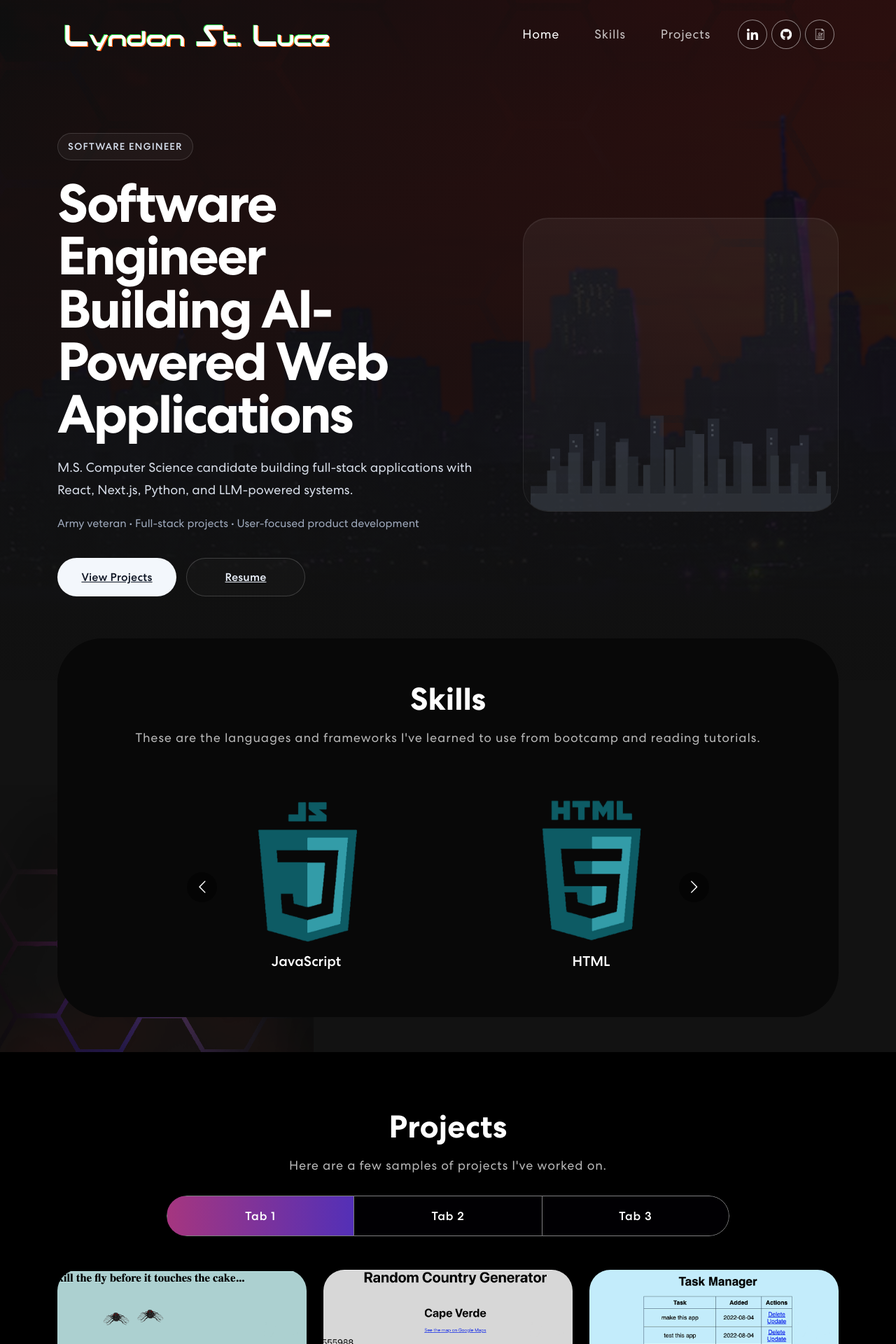
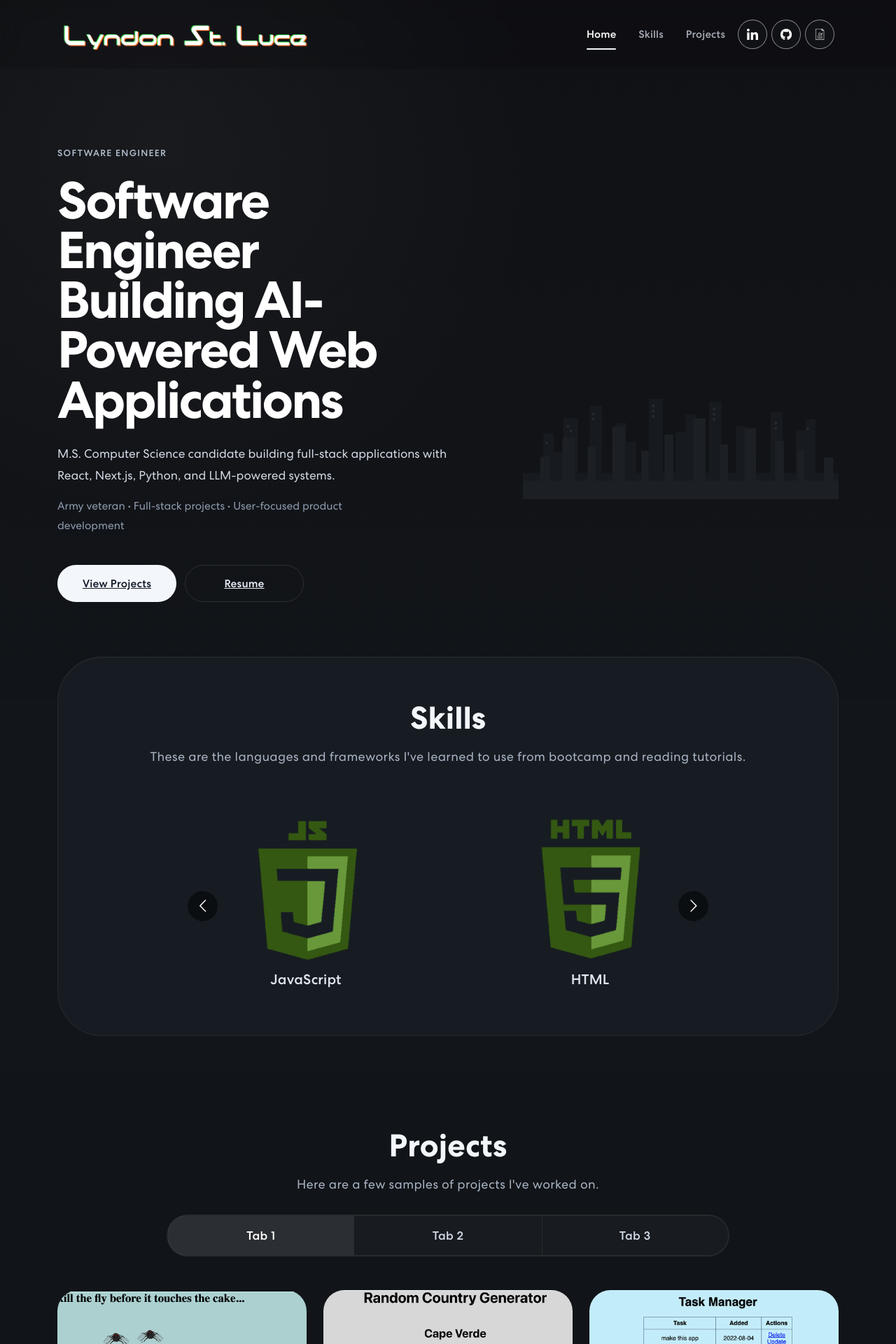
Before and after one commit to LyndonYRB/portfolio2022, a React (Create React App) app: page / in a window 1280 px wide. Shown: the top 1920 px of the page at 70% size. Built offline with nearby package versions, Linux system fonts and the light colour scheme.

Commit message:
modernize hero, nav, and resume links

```diff
--- a/src/App.css
+++ b/src/App.css
@@ -26,14 +26,23 @@
 
 html {
   scroll-behavior: smooth;
-  scroll-padding-top: 75px;
+  scroll-padding-top: 108px;
+}
+
+#home,
+#skills {
+  scroll-margin-top: 108px;
+}
+
+#project {
+  scroll-margin-top: 72px;
 }
 
 body {
   font-weight: 400;
   overflow-x: hidden;
   position: relative;
-  background-color: #121212 !important;
+  background-color: #101114 !important;
   color: #fff !important;
   font-family: 'Centra', sans-serif !important;
 }
@@ -85,44 +94,66 @@ input:focus, textarea:focus, select:focus {
 
 /*Navbar Css */
 nav.navbar {
-  padding: 18px 0;
-  position: fixed;
+  padding: 20px 0;
   width: 100%;
-  top: 0;
   z-index: 9999;
-  transition:  0.32s ease-in-out;
+  transition: padding 0.24s ease, background-color 0.24s ease, box-shadow 0.24s ease, backdrop-filter 0.24s ease;
+  background: rgba(10, 10, 12, 0.18);
+  backdrop-filter: blur(14px);
 }
 nav.navbar.scrolled {
-  padding: 0px 0;
-  background-color: #010101;
+  padding: 14px 0;
+  background: rgba(10, 10, 12, 0.86);
+  box-shadow: 0 10px 28px rgba(0, 0, 0, 0.2);
 }
 nav.navbar a.navbar-brand {
-    width: 9%;
+    width: clamp(72px, 8vw, 92px);
 }
 nav.navbar .navbar-nav .nav-link.navbar-link {
-  font-weight: 400;
-  color: #fff !important;
-  letter-spacing: 0.8px;
-  padding: 0 25px;
-  font-size: 18px;
-  opacity: 0.75;
+  font-weight: 500;
+  color: #D6DDEA !important;
+  letter-spacing: 0.01em;
+  padding: 10px 0;
+  margin: 0 0 0 32px;
+  font-size: 15px;
+  opacity: 0.74;
+  position: relative;
+  transition: color 0.2s ease, opacity 0.2s ease;
 }
 nav.navbar .navbar-nav a.nav-link.navbar-link:hover,
 nav.navbar .navbar-nav a.nav-link.navbar-link.active {
     opacity: 1;
+    color: #FFFFFF !important;
+}
+nav.navbar .navbar-nav .nav-link.navbar-link::after {
+  content: "";
+  position: absolute;
+  left: 0;
+  right: 0;
+  bottom: -2px;
+  height: 2px;
+  border-radius: 999px;
+  background: #F3F7FC;
+  transform: scaleX(0);
+  transform-origin: center;
+  transition: transform 0.2s ease;
+}
+nav.navbar .navbar-nav .nav-link.navbar-link:hover::after,
+nav.navbar .navbar-nav .nav-link.navbar-link.active::after {
+  transform: scaleX(1);
 }
 span.navbar-text {
     display: flex;
     align-items: center;
+    margin-left: 18px;
 }
 .social-icon {
     display: inline-block;
-    margin-left: 14px;
 }
 .social-icon a {
     width: 42px;
     height: 42px;
-    background: rgba(9, 9, 9, 0.1);
+    background: rgba(255, 255, 255, 0.02);
     display: inline-flex;
     border-radius: 50%;
     margin-right: 6px;
@@ -151,40 +182,6 @@ span.navbar-text {
 }
 .social-icon a:hover img {
 	filter: brightness(0) saturate(100%) invert(0%) sepia(7%) saturate(98%) hue-rotate(346deg) brightness(95%) contrast(86%);
-}
-.navbar-text button {
-  font-weight: 700;
-  color: #fff;
-  border: 1px solid #fff;
-  padding: 18px 34px;
-  font-size: 18px;
-  margin-left: 18px;
-	position: relative;
-	background-color: transparent;
-	transition: 0.3s ease-in-out;
-}
-.navbar-text button span {
-  z-index: 1;
-}
-.navbar-text button::before {
-  content: "";
-  width: 0%;
-  height: 100%;
-  position: absolute;
-  background-color: #fff;
-  left: 0;
-  top: 0;
-  z-index: -1;
-  transition: 0.3s ease-in-out;
-}
-.navbar-text button:hover {
-  color: #121212;
-}
-.navbar-text button:hover::before {
-	content: "";
-	width: 100%;
-	height: 100%;
-	position: absolute;
 }
 nav.navbar .navbar-toggler:active,
 nav.navbar .navbar-toggler:focus {
@@ -232,21 +229,56 @@ nav.navbar .navbar-toggler[aria-expanded="true"] .navbar-toggler-icon {
 	border-color: transparent;
 }
 
+@media (max-width: 991px) {
+  nav.navbar {
+    padding: 16px 0;
+    background: rgba(10, 10, 12, 0.78);
+  }
+  nav.navbar .navbar-collapse {
+    margin-top: 18px;
+    padding: 20px;
+    border-radius: 24px;
+    background: rgba(13, 13, 17, 0.94);
+    border: 1px solid rgba(255, 255, 255, 0.08);
+    box-shadow: 0 14px 36px rgba(0, 0, 0, 0.22);
+  }
+  nav.navbar .navbar-nav .nav-link.navbar-link {
+    margin: 0;
+    padding: 12px 0;
+  }
+  nav.navbar .navbar-nav .nav-link.navbar-link::after {
+    right: auto;
+    width: 28px;
+    bottom: 6px;
+    transform-origin: left center;
+  }
+  span.navbar-text {
+    flex-direction: column;
+    align-items: flex-start;
+    gap: 18px;
+    margin: 18px 0 0 0;
+  }
+  .social-icon {
+    display: flex;
+    gap: 8px;
+  }
+  .social-icon a {
+    margin-right: 0;
+  }
+}
+
 /* Banner CSS */
 .banner {
   margin-top: 0;
-  padding: 190px 0 120px 0;
-  background-image: url('./materials/banner-bg.png');
-  background-position: top center;
-  background-size: cover;
-  background-repeat: no-repeat;
+  padding: 206px 0 138px 0;
+  background: linear-gradient(180deg, #101114 0%, #111317 58%, #111418 100%);
   position: relative;
 }
 .banner::before {
   content: "";
   position: absolute;
   inset: 0;
-  background: linear-gradient(180deg, rgba(18, 18, 18, 0.78) 0%, rgba(18, 18, 18, 0.92) 100%);
+  background: radial-gradient(circle at 18% 20%, rgba(255, 255, 255, 0.035) 0%, rgba(255, 255, 255, 0) 42%);
   pointer-events: none;
 }
 .banner .container {
@@ -254,61 +286,61 @@ nav.navbar .navbar-toggler[aria-expanded="true"] .navbar-toggler-icon {
   z-index: 1;
 }
 .banner-row {
-  min-height: 72vh;
+  min-height: 76vh;
 }
 .banner-copy {
-  max-width: 620px;
+  max-width: 600px;
 }
 .banner-kicker {
   display: inline-flex;
   align-items: center;
-  padding: 8px 14px;
-  border: 1px solid rgba(255, 255, 255, 0.14);
+  padding: 0;
+  border: 0;
   border-radius: 999px;
-  background: rgba(255, 255, 255, 0.04);
-  color: #D4DCEA;
-  font-size: 14px;
+  background: transparent;
+  color: #B3BFCE;
+  font-size: 13px;
   font-weight: 500;
-  letter-spacing: 0.08em;
+  letter-spacing: 0.1em;
   text-transform: uppercase;
-  margin-bottom: 24px;
+  margin-bottom: 22px;
 }
 .banner h1 {
-  max-width: 11ch;
-  font-size: clamp(3.2rem, 6vw, 5.4rem);
+  max-width: 10.8ch;
+  font-size: clamp(3.2rem, 5.8vw, 5.15rem);
   font-weight: 700;
   letter-spacing: -0.04em;
-  line-height: 0.98;
-  margin-bottom: 24px;
+  line-height: 0.96;
+  margin-bottom: 26px;
   text-wrap: balance;
 }
 .banner .banner-lead {
-  color: #D7DDE8;
-  font-size: 1.15rem;
-  line-height: 1.7;
-  max-width: 52ch;
-  margin-bottom: 18px;
+  color: #D3DAE5;
+  font-size: 1.08rem;
+  line-height: 1.8;
+  max-width: 50ch;
+  margin-bottom: 14px;
 }
 .banner .banner-credibility {
-  color: #9FAABD;
-  font-size: 1rem;
-  line-height: 1.7;
-  max-width: 50ch;
-  margin-bottom: 36px;
+  color: #8F9CAF;
+  font-size: 0.98rem;
+  line-height: 1.8;
+  max-width: 48ch;
+  margin-bottom: 42px;
 }
 .banner-actions {
   display: flex;
   flex-wrap: wrap;
-  gap: 14px;
+  gap: 12px;
 }
 .banner-btn {
   display: inline-flex;
   align-items: center;
   justify-content: center;
   min-width: 170px;
-  padding: 16px 24px;
+  padding: 15px 24px;
   border-radius: 999px;
-  font-size: 1rem;
+  font-size: 0.97rem;
   font-weight: 500;
   letter-spacing: 0.01em;
   transition: background-color 0.2s ease, border-color 0.2s ease, color 0.2s ease, transform 0.2s ease;
@@ -325,46 +357,47 @@ nav.navbar .navbar-toggler[aria-expanded="true"] .navbar-toggler-icon {
   background: #FFFFFF;
 }
 .banner-btn-secondary {
-  border: 1px solid rgba(255, 255, 255, 0.18);
-  background: rgba(255, 255, 255, 0.02);
+  border: 1px solid rgba(255, 255, 255, 0.12);
+  background: transparent;
   color: #E8EEF8;
 }
 .banner-btn-secondary:hover {
   color: #FFFFFF;
-  border-color: rgba(255, 255, 255, 0.28);
-  background: rgba(255, 255, 255, 0.06);
+  border-color: rgba(255, 255, 255, 0.2);
+  background: rgba(255, 255, 255, 0.03);
 }
 .banner-visual {
   display: flex;
   justify-content: flex-end;
+  align-items: flex-end;
 }
 .banner-visual-frame {
   width: min(100%, 520px);
-  min-height: 420px;
+  min-height: 360px;
   display: flex;
   align-items: flex-end;
   justify-content: center;
-  padding: 28px 10px 0;
-  border-radius: 36px;
-  background: linear-gradient(180deg, rgba(255, 255, 255, 0.05) 0%, rgba(255, 255, 255, 0.015) 100%);
-  border: 1px solid rgba(255, 255, 255, 0.08);
-  box-shadow: inset 0 1px 0 rgba(255, 255, 255, 0.06);
+  padding: 0;
+  border-radius: 0;
+  background: transparent;
+  border: 0;
+  box-shadow: none;
   overflow: hidden;
 }
 .banner-skyline {
   width: 100%;
-  max-width: 500px;
-  opacity: 0.4;
-  filter: saturate(0.7);
+  max-width: 480px;
+  opacity: 0.2;
+  filter: saturate(0.45) brightness(0.92);
 }
 
 @media (max-width: 991px) {
   .banner {
-    padding: 150px 0 90px 0;
+    padding: 166px 0 98px 0;
   }
   .banner-row {
     min-height: auto;
-    row-gap: 36px;
+    row-gap: 52px;
   }
   .banner-copy {
     max-width: none;
@@ -377,27 +410,27 @@ nav.navbar .navbar-toggler[aria-expanded="true"] .navbar-toggler-icon {
   }
   .banner-visual-frame {
     width: 100%;
-    min-height: 300px;
+    min-height: 240px;
   }
 }
 
 @media (max-width: 767px) {
   .banner {
-    padding: 135px 0 72px 0;
+    padding: 146px 0 78px 0;
   }
   .banner-kicker {
-    margin-bottom: 18px;
+    margin-bottom: 16px;
   }
   .banner h1 {
     max-width: none;
     margin-bottom: 18px;
   }
   .banner .banner-lead {
-    font-size: 1.05rem;
+    font-size: 1rem;
   }
   .banner .banner-credibility {
     font-size: 0.95rem;
-    margin-bottom: 28px;
+    margin-bottom: 30px;
   }
   .banner-actions {
     flex-direction: column;
@@ -407,12 +440,10 @@ nav.navbar .navbar-toggler[aria-expanded="true"] .navbar-toggler-icon {
     width: 100%;
   }
   .banner-visual-frame {
-    min-height: 220px;
-    padding-top: 16px;
-    border-radius: 28px;
+    min-height: 180px;
   }
   .banner-skyline {
-    opacity: 0.32;
+    opacity: 0.16;
   }
 }
 
@@ -420,22 +451,26 @@ nav.navbar .navbar-toggler[aria-expanded="true"] .navbar-toggler-icon {
 .skill {
   padding: 0 0 50px 0;
   position: relative;
+  background: #12161B;
 }
 .skill-bx {
-  background: #080808;
+  background: #171C22;
+  border: 1px solid rgba(255, 255, 255, 0.06);
   border-radius: 64px;
   text-align: center;
   padding: 60px 50px;
   margin-top: -60px;
+  box-shadow: inset 0 1px 0 rgba(255, 255, 255, 0.03);
 }
 .skill h2 {
 	font-size: 45px;
 	font-weight: 700;
+  color: #F3F7FC;
 }
 .skill p {
-    color: #B8B8B8;
+    color: #A9B4C4;
     font-size: 18px;
-    letter-spacing: 0.8px;
+    letter-spacing: 0.02em;
     line-height: 1.5em;
     margin: 14px 0 75px 0;
 }
@@ -448,16 +483,17 @@ nav.navbar .navbar-toggler[aria-expanded="true"] .navbar-toggler-icon {
   width: 50%;
   margin: 0 auto 15px auto;
 }
+.skill-slider .item h5 {
+  color: #DDE5F0;
+  font-weight: 500;
+  letter-spacing: 0.01em;
+}
 .background-image-left {
-  top: 28%;
-  position: absolute;
-  bottom: 0;
-  width: 35%;
-  z-index: -4;
+  display: none;
 }
 .item {
 
-  filter:hue-rotate(90deg);
+  filter: saturate(0.92);
 
 }
 
@@ -465,17 +501,18 @@ nav.navbar .navbar-toggler[aria-expanded="true"] .navbar-toggler-icon {
 .project {
   padding: 80px 0;
   position: relative;
-  background-color: black;
+  background: #111418;
 }
 .project h2 {
 	font-size: 45px;
 	font-weight: 700;
   text-align: center;
+  color: #F3F7FC;
 }
 .project p {
-  color: #B8B8B8;
+  color: #A9B4C4;
   font-size: 18px;
-  letter-spacing: 0.8px;
+  letter-spacing: 0.02em;
   line-height: 1.5em;
   margin: 14px auto 30px auto;
   text-align: center;
@@ -485,7 +522,8 @@ nav.navbar .navbar-toggler[aria-expanded="true"] .navbar-toggler-icon {
   width: 72%;
   margin: 0 auto;
   border-radius: 50px;
-  background-color: rgba(10, 1, 31, 0.1);
+  background-color: rgba(255, 255, 255, 0.03);
+  border: 1px solid rgba(255, 255, 255, 0.06);
   overflow: hidden;
 }
 .project .nav.nav-pills .nav-item {
@@ -495,10 +533,10 @@ nav.navbar .navbar-toggler[aria-expanded="true"] .navbar-toggler-icon {
   background-color: transparent;
   border-radius: 0;
   padding: 17px 0;
-  color: #fff;
+  color: #D0D8E4;
   width: 100%;
   font-size: 17px;
-  letter-spacing: 0.8px;
+  letter-spacing: 0.02em;
   font-weight: 500;
   position: relative;
   transition: 0.3s ease-in-out;
@@ -510,7 +548,7 @@ nav.navbar .navbar-toggler[aria-expanded="true"] .navbar-toggler-icon {
     position: absolute;
     width: 0;
     height: 100%;
-    background: linear-gradient(90.21deg, #AA367C -5.91%, #4A2FBD 111.58%);
+    background: rgba(243, 247, 252, 0.09);
     top: 0;
     left: 0;
     z-index: -1;
@@ -520,18 +558,19 @@ nav.navbar .navbar-toggler[aria-expanded="true"] .navbar-toggler-icon {
     width: 100% !important;
 }
 .project .nav.nav-pills .nav-link.active {
-    border: 1px solid rgba(255, 255, 255, 1);
+    border: 1px solid rgba(255, 255, 255, 0.12);
+    color: #FFFFFF;
 }
 .nav-link#projects-tabs-tab-first {
-  border: 1px solid rgba(255, 255, 255, 0.5);
+  border: 1px solid rgba(255, 255, 255, 0.08);
   border-radius: 55px 0px 0px 55px;
 }
 .nav-link#projects-tabs-tab-second {
-  border-top: 1px solid rgba(255, 255, 255, 0.5);
-  border-bottom: 1px solid rgba(255, 255, 255, 0.5);
+  border-top: 1px solid rgba(255, 255, 255, 0.08);
+  border-bottom: 1px solid rgba(255, 255, 255, 0.08);
 }
 .nav-link#projects-tabs-tab-third {
-  border: 1px solid rgba(255, 255, 255, 0.5);
+  border: 1px solid rgba(255, 255, 255, 0.08);
   border-radius: 0 55px 55px 0;
 }
 .proj-imgbx {
@@ -542,8 +581,8 @@ nav.navbar .navbar-toggler[aria-expanded="true"] .navbar-toggler-icon {
 }
 .proj-imgbx::before {
   content: "";
-  background: linear-gradient(90.21deg, #AA367C -5.91%, #4A2FBD 111.58%);
-  opacity: 0.85;
+  background: linear-gradient(180deg, rgba(16, 17, 20, 0.1) 0%, rgba(16, 17, 20, 0.82) 100%);
+  opacity: 0.95;
   position: absolute;
   width: 100%;
   height: 0;
@@ -581,12 +620,7 @@ nav.navbar .navbar-toggler[aria-expanded="true"] .navbar-toggler-icon {
 
 
 .background-image-right {
-  top: 20%;
-  position: absolute;
-  bottom: 0;
-  width: 20%;
-  right: 0;
-  z-index: -4;
+  display: none;
 }
 
 .proj-links .proj-link {
@@ -606,10 +640,8 @@ nav.navbar .navbar-toggler[aria-expanded="true"] .navbar-toggler-icon {
 /* footer CSS*/
 .footer {
   padding: 0 0 50px 0;
-  background-image: url('./materials/footer-bg.png');
-  background-position: center center;
-  background-size: cover;
-  background-repeat: no-repeat;
+  background: #0F1317;
+  border-top: 1px solid rgba(255, 255, 255, 0.05);
 }
 .newsletter-bx {
   background: #FFFFFF;
@@ -677,7 +709,7 @@ nav.navbar .navbar-toggler[aria-expanded="true"] .navbar-toggler-icon {
 .footer p {
   font-weight: 400;
   font-size: 14px;
-  color: #B8B8B8;
+  color: #98A4B6;
   letter-spacing: 0.5px;
   margin-top: 20px;
 }
--- a/src/components/Banner.jsx
+++ b/src/components/Banner.jsx
@@ -24,7 +24,7 @@ export const Banner = () => {
                   View Projects
                 </a>
                 <a
-                  href="https://drive.google.com/file/d/1-eGog5EYTi0-4rvtedMNduqDQC3C8saQ/view?usp=sharing"
+                  href="/Lyndon-St-Luce-Resume.pdf"
                   className="banner-btn banner-btn-secondary"
                 >
                   Resume
--- a/src/components/Footer.jsx
+++ b/src/components/Footer.jsx
@@ -17,13 +17,13 @@ export default function Footer() {
           <Col sm={6} className="text-center text-sm-end">
             <div className="social-icon">
               <a href="https://www.linkedin.com/in/lyndon-stluce/">
-                <img src={navIcon1} />
+                <img src={navIcon1} alt="LinkedIn" />
               </a>
               <a href="https://github.com/LyndonYRB">
-                <img src={navIcon2} />
+                <img src={navIcon2} alt="GitHub" />
               </a>
-              <a href="https://drive.google.com/file/d/10qs9hkFxTMqsHEV1wn4WdZHQ29fmoyon/view">
-                <img src={navIcon3} />
+              <a href="/Lyndon-St-Luce-Resume.pdf">
+                <img src={navIcon3} alt="Resume" />
               </a>
             </div>
             <p>CopyRight 2022. All Rights Reserved</p>
--- a/src/components/NavBar.jsx
+++ b/src/components/NavBar.jsx
@@ -5,21 +5,39 @@ import navIcon1 from "../materials/nav-icon1.svg";
 import navIcon2 from "../materials/nav-icon2.png";
 import navIcon3 from "../materials/nav-icon3.png";
 
-import { BrowserRouter as Router } from "react-router-dom";
-
 export default function NavBar() {
   const [activeLink, setActiveLink] = useState("home");
   const [scrolled, setScrolled] = useState(false);
+  const [expanded, setExpanded] = useState(false);
 
   useEffect(() => {
     const onScroll = () => {
-      if (window.scrollY > 50) {
-        setScrolled(true);
-      } else {
-        setScrolled(false);
+      const scrollPosition = window.scrollY;
+      setScrolled(scrollPosition > 24);
+
+      const sectionIds = ["home", "skills", "project"];
+      const activeSection = sectionIds.find((id, index) => {
+        const section = document.getElementById(id);
+
+        if (!section) return false;
+
+        const sectionTop = section.offsetTop - 120;
+        const nextSection = sectionIds[index + 1]
+          ? document.getElementById(sectionIds[index + 1])
+          : null;
+        const sectionBottom = nextSection
+          ? nextSection.offsetTop - 120
+          : document.body.scrollHeight;
+
+        return scrollPosition >= sectionTop && scrollPosition < sectionBottom;
+      });
+
+      if (activeSection) {
+        setActiveLink(activeSection);
       }
     };
 
+    onScroll();
     window.addEventListener("scroll", onScroll);
 
     return () => window.removeEventListener("scroll", onScroll);
@@ -27,20 +45,28 @@ export default function NavBar() {
 
   const onUpdateActiveLink = (value) => {
     setActiveLink(value);
+    setExpanded(false);
   };
 
   return (
-    <Router>
-      <Navbar expand="md" className={scrolled ? "scrolled" : ""}>
+      <Navbar
+        expand="lg"
+        fixed="top"
+        expanded={expanded}
+        className={scrolled ? "scrolled" : ""}
+      >
         <Container>
           <Navbar.Brand href="/">
             <img className="logo-img" src={logo} alt="Logo" />
           </Navbar.Brand>
-          <Navbar.Toggle aria-controls="basic-navbar-nav">
+          <Navbar.Toggle
+            aria-controls="basic-navbar-nav"
+            onClick={() => setExpanded((prevExpanded) => !prevExpanded)}
+          >
             <span className="navbar-toggler-icon"></span>
           </Navbar.Toggle>
           <Navbar.Collapse id="basic-navbar-nav">
-            <Nav className="ms-auto">
+            <Nav className="ms-auto align-items-lg-center">
               <Nav.Link
                 href="#home"
                 className={
@@ -79,7 +105,7 @@ export default function NavBar() {
                 <a href="https://github.com/LyndonYRB">
                   <img src={navIcon2} alt="github" />
                 </a>
-                <a href="https://drive.google.com/file/d/1-eGog5EYTi0-4rvtedMNduqDQC3C8saQ/view?usp=sharing">
+                <a href="/Lyndon-St-Luce-Resume.pdf">
                   <img src={navIcon3} alt="resume" />
                 </a>
               </div>
@@ -87,6 +113,5 @@ export default function NavBar() {
           </Navbar.Collapse>
         </Container>
       </Navbar>
-    </Router>
   );
 }
--- a/src/components/Projects.jsx
+++ b/src/components/Projects.jsx
@@ -1,4 +1,4 @@
-import { Container, Tab, Col, Row, Nav, Modal } from "react-bootstrap";
+import { Container, Tab, Col, Row, Nav } from "react-bootstrap";
 import ProjectCard from "./ProjectCard";
 import colorSharp2 from "../materials/color-sharp2.png";
 import projImg1 from "../materials/project-img1.png";
```
